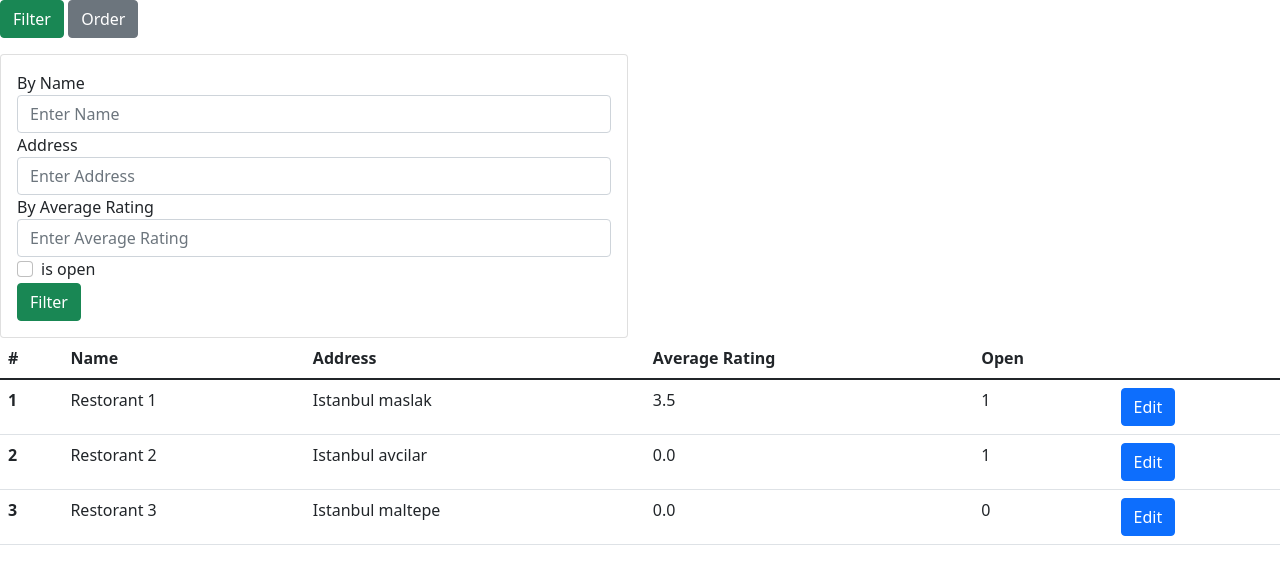
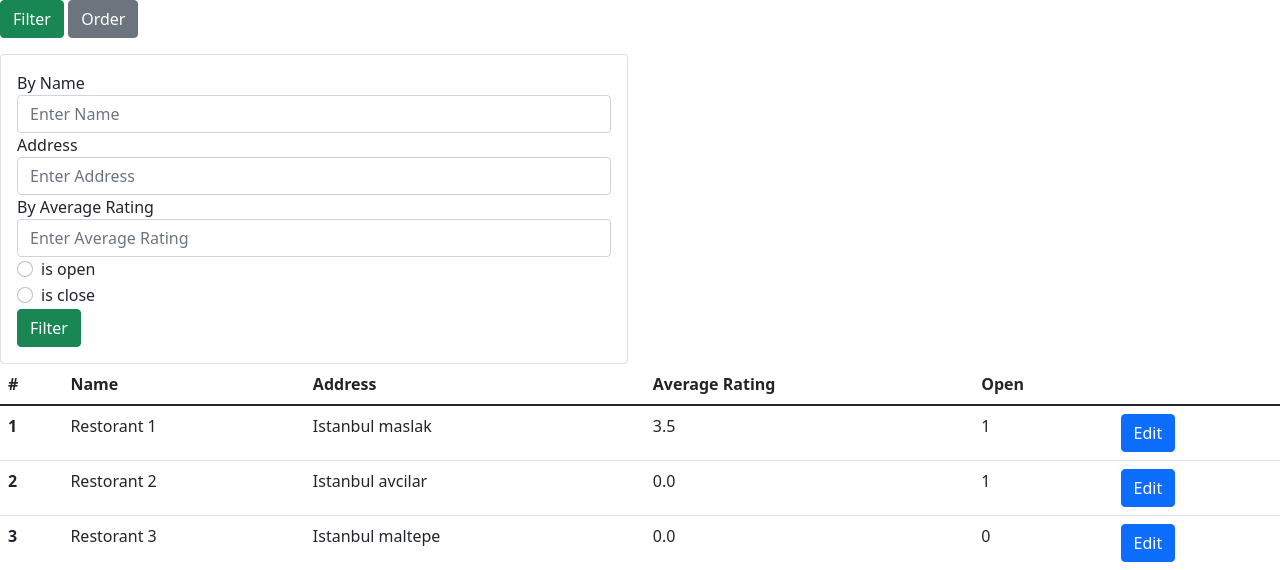
Before and after one commit to asarm/Food_Ordering_System, a Flask app: page /restaurants in a window 1280 px wide, after a click on "Filter". Shown: the part 56-626 px from the top of the page. Run offline with Flask 2, Linux system fonts and the light colour scheme; a user stored in the database is signed in; data comes from the database, SQL or seed files in the repository; some libraries are stand-ins or nearby versions.

Commit message:
filters updated

```diff
--- a/templates/admin/list_operations/list_restaurants.html
+++ b/templates/admin/list_operations/list_restaurants.html
@@ -38,9 +38,13 @@
             <label for="exampleInputEmail1">By Average Rating</label>
             <input type="text" class="form-control" id="exampleInputEmail1" name="averageRating" placeholder="Enter Average Rating">
           </div>
+           <div class="form-check">
+            <input type="radio" class="form-check-input" name="isOpen" id="exampleCheck1" value="1">
+            <label class="form-check-label" for="exampleCheck1">is open</label>
+          </div>
           <div class="form-check">
-            <input type="checkbox" class="form-check-input" name="isOpen" id="exampleCheck1">
-            <label class="form-check-label" for="exampleCheck1">is open</label>
+            <input type="radio" class="form-check-input" name="isOpen" id="exampleCheck1" value="0">
+            <label class="form-check-label" for="exampleCheck1">is close</label>
           </div>
           <button type="submit" name="filter" value="filter" class="btn btn-success">Filter</button>
         </form>
--- a/templates/admin/list_operations/list_users.html
+++ b/templates/admin/list_operations/list_users.html
@@ -39,8 +39,12 @@
             <input type="text" class="form-control" id="exampleInputEmail1" name="address" placeholder="Enter address">
           </div>
           <div class="form-check">
-            <input type="checkbox" class="form-check-input" name="user_type" id="exampleCheck1">
+            <input type="radio" class="form-check-input" name="user_type" id="exampleCheck1" value="1">
             <label class="form-check-label" for="exampleCheck1">is admin</label>
+          </div>
+          <div class="form-check">
+            <input type="radio" class="form-check-input" name="user_type" id="exampleCheck1" value="0">
+            <label class="form-check-label" for="exampleCheck1">is user</label>
           </div>
           <button type="submit" name="filter" value="filter" class="btn btn-success">Filter</button>
         </form>
```
